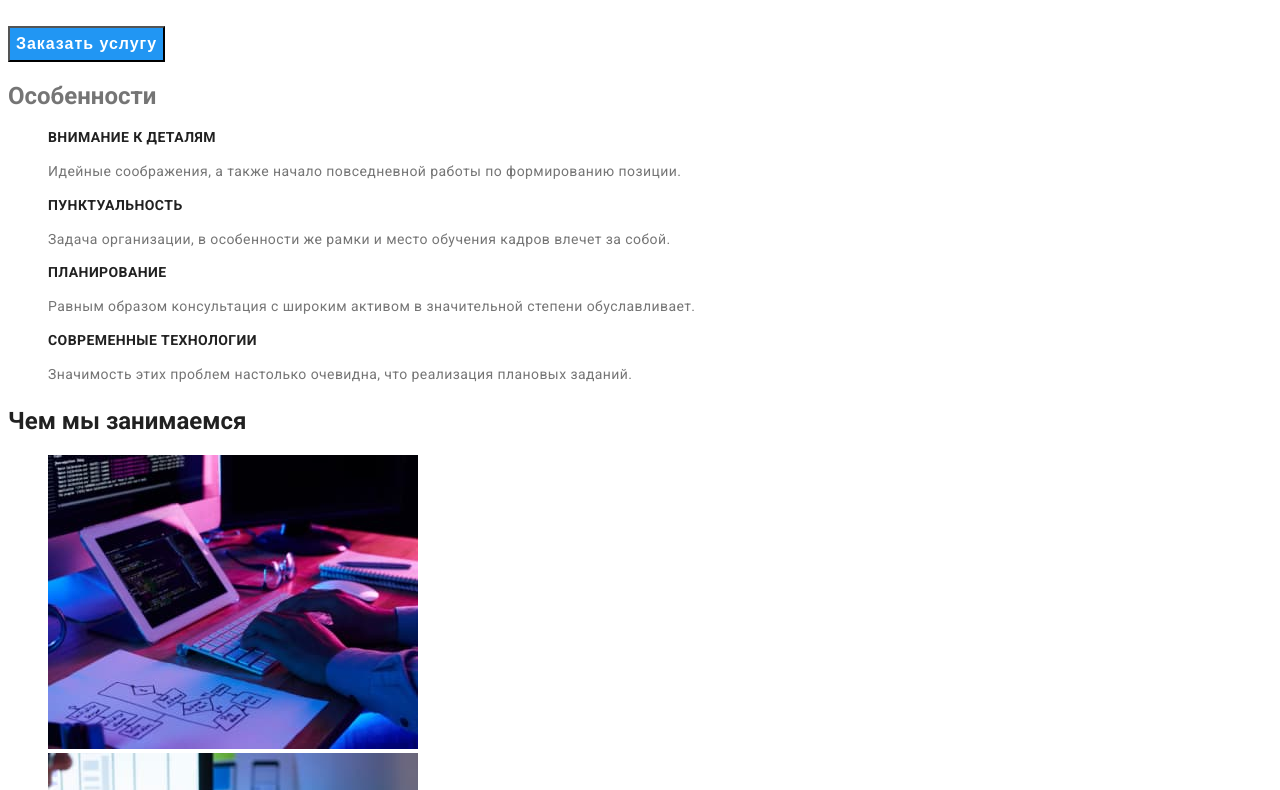
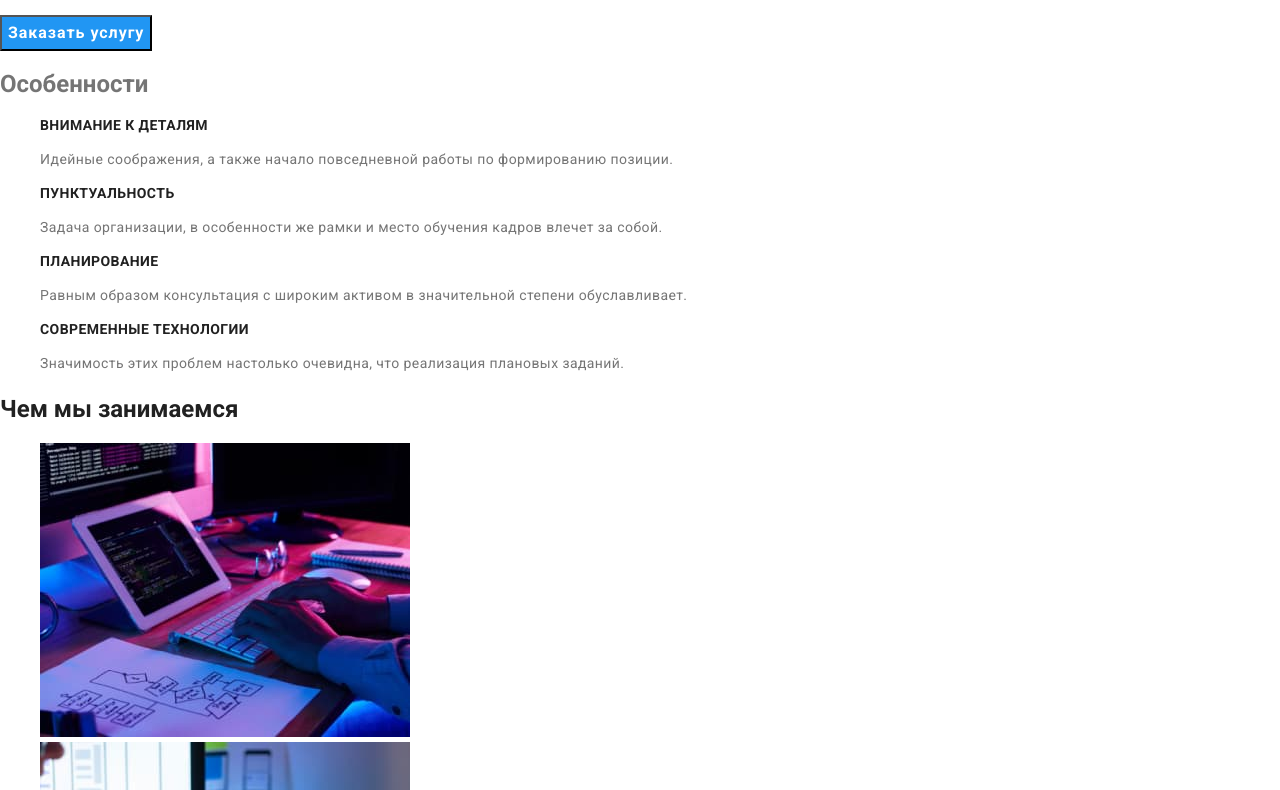
Before and after one commit to Vitalii-Tieliehin/goit-markup-hw-03, a plain HTML site: page index.html in a window 1280 px wide. Shown: the part 273-1063 px from the top of the page. Drawn offline with nearby package versions, Linux system fonts and the light colour scheme.

Commit message:
Добавляет  modern-normalize

```diff
--- a/index.html
+++ b/index.html
@@ -4,7 +4,8 @@
     <meta charset="UTF-8">
     <meta http-equiv="X-UA-Compatible" content="IE=edge">
     <meta name="viewport" content="width=device-width, initial-scale=1.0">
-    <title>homework-02</title>
+    <title>homework-03</title>
+    <link rel="stylesheet" href="https://cdnjs.cloudflare.com/ajax/libs/modern-normalize/1.1.0/modern-normalize.min.css">
     <link href="https://fonts.googleapis.com/css2?family=Raleway:wght@700&family=Roboto:wght@400;500;700;900&display=swap" rel="stylesheet">
     <link rel="stylesheet" href="css/style.css">
 </head>
```
Also changed, not shown: portfolio.html (+2 -1 lines).
